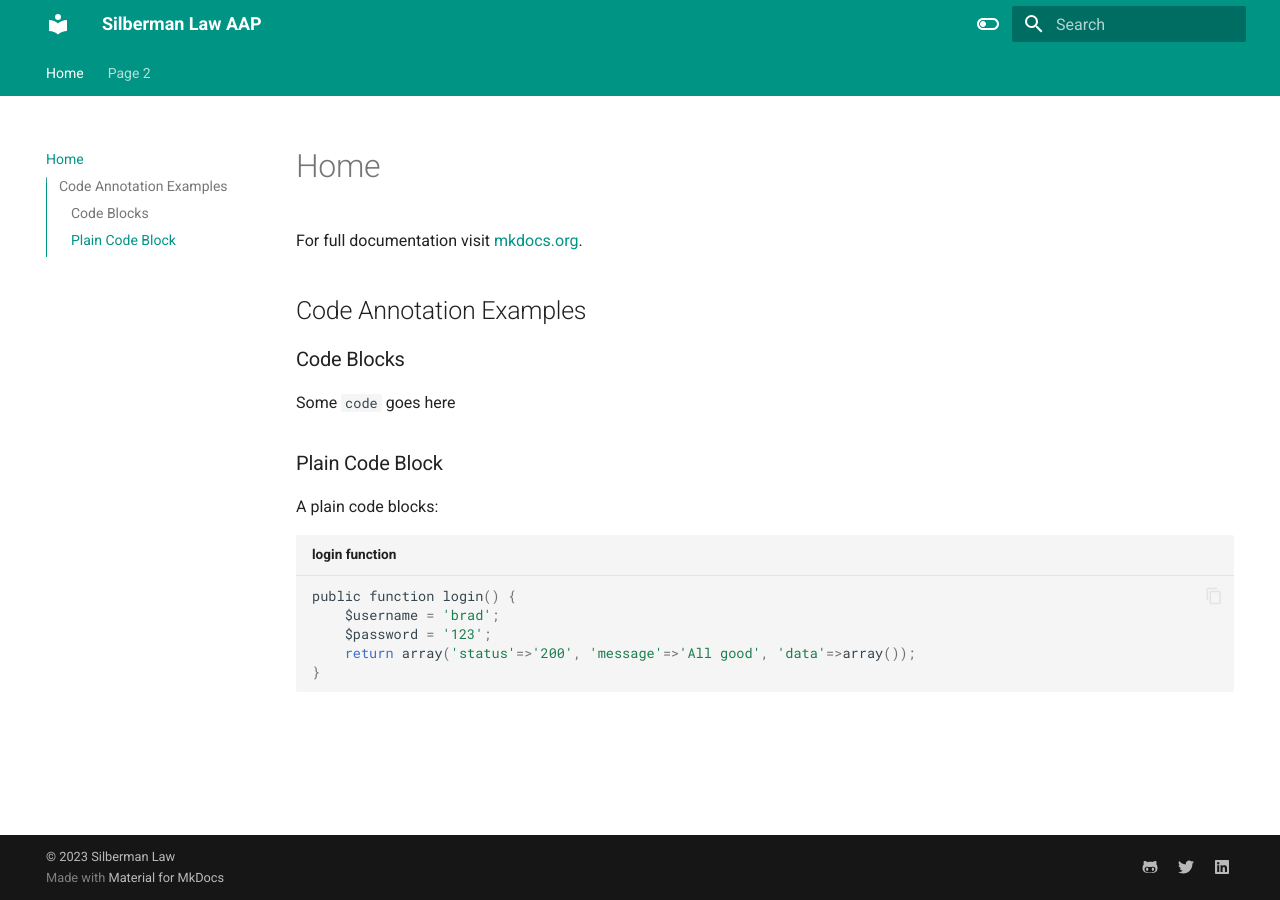
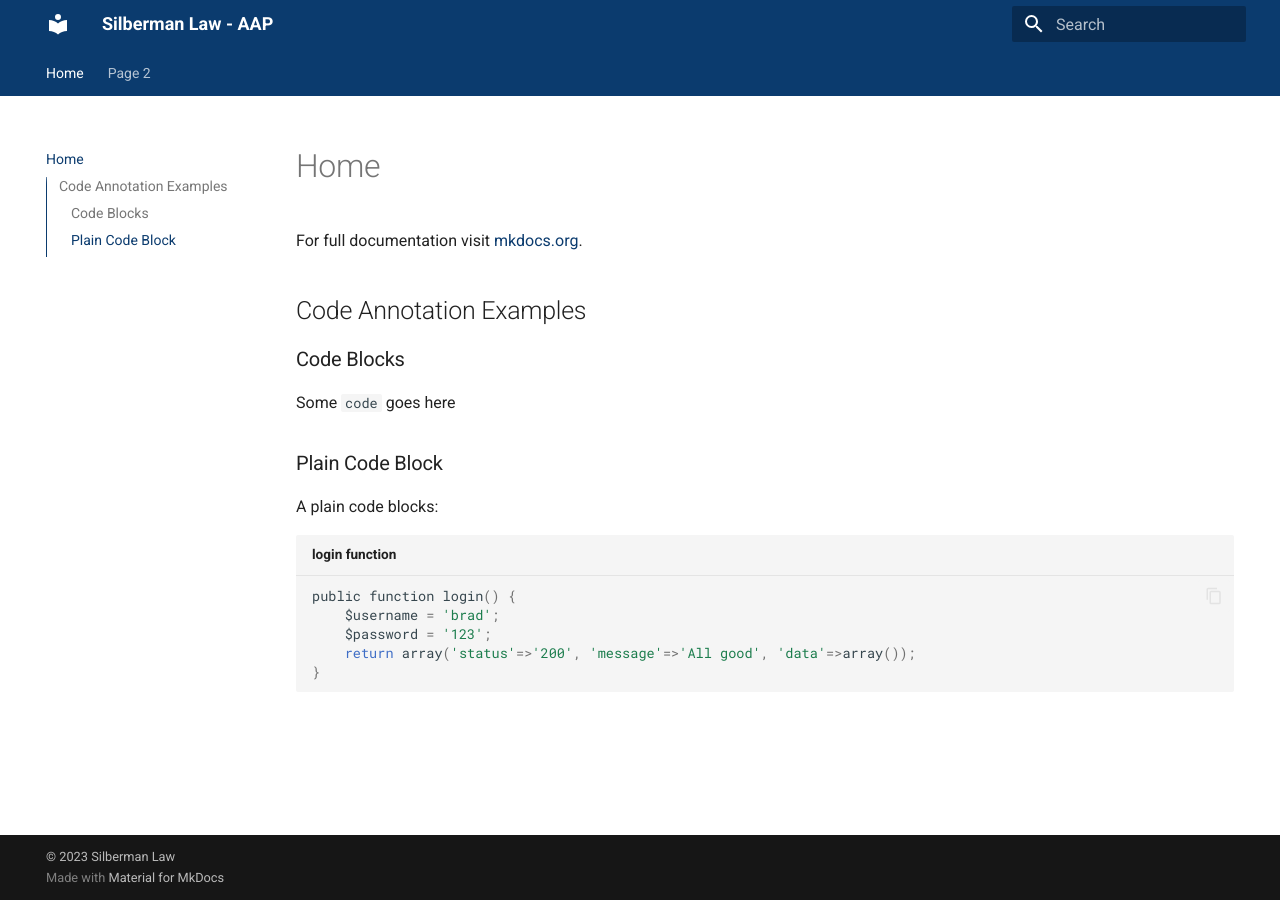
Before and after one commit to Silberman-Law/mkdocs-aap, an MkDocs documentation site: the page built from docs/index.md, in a window 1280 px wide. Built offline with MkDocs 1.6.1 and Material for MkDocs 9.7.7, drawn with Linux system fonts in a browser that asks for light colours.

Commit message:
custom styles

```diff
--- /dev/null
+++ b/docs/stylesheets/extra.css
@@ -0,0 +1,5 @@
+:root {
+    --md-primary-fg-color:        #0B3B6E;
+    --md-primary-fg-color--light: #b7eaec;
+    --md-primary-fg-color--dark:  #0B3B6E;
+  }
--- a/mkdocs.yml
+++ b/mkdocs.yml
@@ -1,5 +1,5 @@
-site_name: Silberman Law AAP
-site_url: https://james-willett.github.io/mkdocs-material-youtube-tutorial/
+site_name: Silberman Law - AAP
+site_url: https://silberman-law.github.io/mkdocs-aap/
 theme:
   name: material
   features:
@@ -15,26 +15,14 @@ theme:
   language: en
   palette:
     - scheme: default
-      toggle:
-        icon: material/toggle-switch-off-outline
-        name: Switch to dark mode
-      primary: teal
+      primary: custom
       accent: purple
     - scheme: slate
-      toggle:
-        icon: material/toggle-switch
-        name: Switch to light mode
-      primary: teal
+      primary: custom
       accent: lime
 
-extra:
-  social:
-    - icon: fontawesome/brands/github-alt
-      link: https://github.com/james-willett
-    - icon: fontawesome/brands/twitter
-      link: https://twitter.com/TheJamesWillett
-    - icon: fontawesome/brands/linkedin
-      link: https://www.linkedin.com/in/willettjames/
+extra_css:
+  - stylesheets/extra.css
 
 markdown_extensions:
   - pymdownx.highlight:
```
